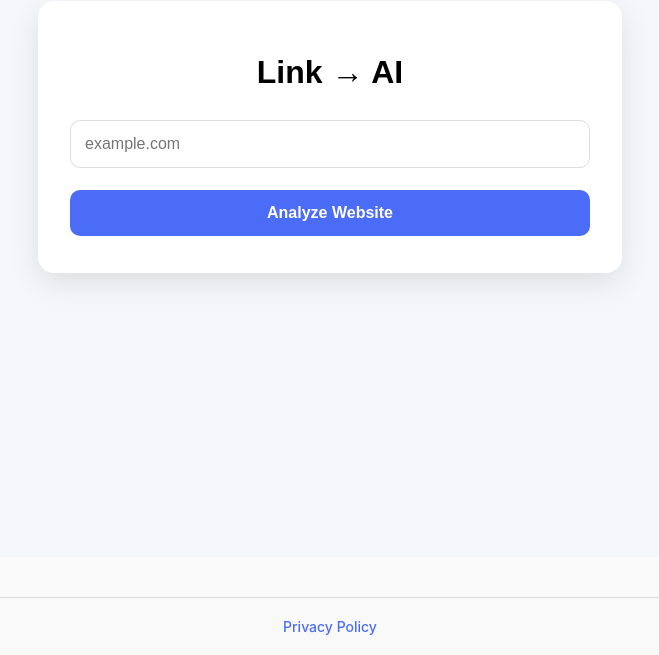
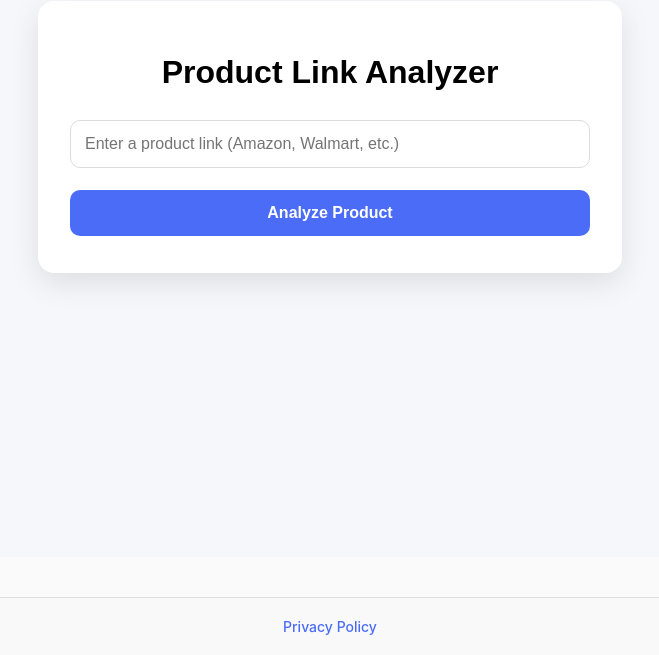
Before and after one commit to christensenandrew455-cell/funbot3000, a Next.js app: page / in a window 1280 px wide. Shown: the part 283-938 px from the top of the page, without its empty margins (310-969 px from the left). Built offline with nearby package versions, Linux system fonts and the light colour scheme.

Commit message:
Update page.js

```diff
--- a/app/page.js
+++ b/app/page.js
@@ -20,14 +20,12 @@ export default function Home() {
     setResult(null);
 
     const normalizedUrl = normalizeUrl(url);
-
     if (!normalizedUrl) {
-      setError("Please enter a valid website.");
+      setError("Please enter a valid product link.");
       return;
     }
 
     setLoading(true);
-
     try {
       const res = await fetch("/api/generate", {
         method: "POST",
@@ -50,19 +48,19 @@ export default function Home() {
   return (
     <div style={styles.container}>
       <div style={styles.card}>
-        <h1 style={styles.title}>Link → AI</h1>
+        <h1 style={styles.title}>Product Link Analyzer</h1>
 
         {!result && (
           <form onSubmit={handleSubmit} style={styles.form}>
             <input
-              type="text"
-              placeholder="example.com"
+              type="url"
+              placeholder="Enter a product link (Amazon, Walmart, etc.)"
               value={url}
               onChange={(e) => setUrl(e.target.value)}
               style={styles.input}
             />
             <button type="submit" style={styles.button} disabled={loading}>
-              {loading ? "Processing..." : "Analyze Website"}
+              {loading ? "Processing..." : "Analyze Product"}
             </button>
           </form>
         )}
@@ -72,7 +70,7 @@ export default function Home() {
         {result && (
           <>
             <div style={styles.verdict(result.status)}>
-              {result.status === "good" ? "GOOD" : "BAD"}
+              {result.status === "good" ? "GOOD PRODUCT" : "POTENTIAL SCAM"}
             </div>
 
             <div style={styles.section}>
@@ -81,20 +79,33 @@ export default function Home() {
             </div>
 
             <div style={styles.section}>
-              <h3>Page Title</h3>
+              <h3>Title</h3>
               <p>{result.title || "No title detected"}</p>
             </div>
 
             <div style={styles.section}>
-              <h3>Detected Type</h3>
-              <p>{result.type}</p>
+              <h3>Seller Trust</h3>
+              <p>{result.sellerTrust || "Unknown"}</p>
             </div>
 
-            {/* New search BELOW results */}
+            <div style={styles.section}>
+              <h3>Confidence</h3>
+              <p>{result.confidence || "Unknown"}</p>
+            </div>
+
+            {result.status === "bad" && result.alternative && (
+              <div style={styles.section}>
+                <h3>Alternative Product</h3>
+                <a href={result.alternative} target="_blank" rel="noreferrer">
+                  {result.alternative}
+                </a>
+              </div>
+            )}
+
             <form onSubmit={handleSubmit} style={{ marginTop: 32 }}>
               <input
-                type="text"
-                placeholder="Check another site..."
+                type="url"
+                placeholder="Check another product link..."
                 value={url}
                 onChange={(e) => setUrl(e.target.value)}
                 style={styles.input}
@@ -128,22 +139,9 @@ const styles = {
     boxShadow: "0 10px 30px rgba(0,0,0,0.1)",
     textAlign: "center",
   },
-  title: {
-    fontSize: 32,
-    fontWeight: 800,
-    marginBottom: 24,
-  },
-  form: {
-    display: "flex",
-    flexDirection: "column",
-    gap: 12,
-  },
-  input: {
-    padding: 14,
-    fontSize: 16,
-    borderRadius: 10,
-    border: "1px solid #ddd",
-  },
+  title: { fontSize: 32, fontWeight: 800, marginBottom: 24 },
+  form: { display: "flex", flexDirection: "column", gap: 12 },
+  input: { padding: 14, fontSize: 16, borderRadius: 10, border: "1px solid #ddd" },
   button: {
     padding: 14,
     fontSize: 16,
@@ -154,18 +152,12 @@ const styles = {
     color: "#fff",
     fontWeight: 600,
   },
-  error: {
-    color: "red",
-    marginTop: 12,
-  },
+  error: { color: "red", marginTop: 12 },
   verdict: (status) => ({
     fontSize: 36,
     fontWeight: 900,
     color: status === "good" ? "#16a34a" : "#dc2626",
     marginBottom: 24,
   }),
-  section: {
-    textAlign: "left",
-    marginBottom: 16,
-  },
+  section: { textAlign: "left", marginBottom: 16 },
 };
```
